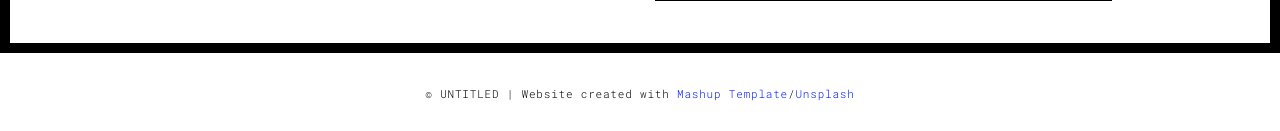
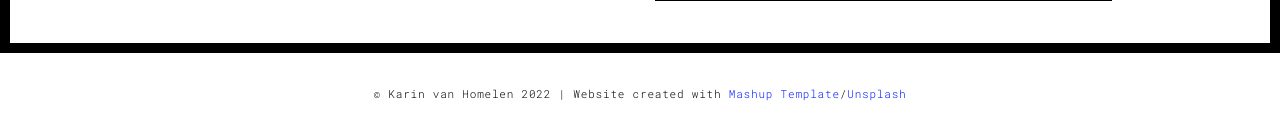
Before and after one commit to KarinvanHo/portfolio, a Flask app: page /about.html in a window 1280 px wide. Shown: the part 747-878 px from the top of the page. Run offline with Flask 2, Linux system fonts and the light colour scheme; some libraries are stand-ins or nearby versions.

Commit message:
auto-update year in html footer

```diff
--- a/server.py
+++ b/server.py
@@ -1,5 +1,6 @@
 from flask import Flask, render_template, request, redirect
 import csv
+from datetime import datetime
 
 app = Flask(__name__)
 
--- a/templates/about.html
+++ b/templates/about.html
@@ -90,7 +90,7 @@
   <div class="container">
     <div class="row">
       <div class="col-xs-12">
-        <p>© UNTITLED | Website created with <a href="http://www.mashup-template.com/" title="Create website with free html template">Mashup Template</a>/<a href="https://www.unsplash.com/" title="Beautiful Free Images">Unsplash</a></p>
+        <p>© Karin van Homelen <script>document.write(/\d{4}/.exec(Date())[0])</script> | Website created with <a href="http://www.mashup-template.com/" title="Create website with free html template">Mashup Template</a>/<a href="https://www.unsplash.com/" title="Beautiful Free Images">Unsplash</a></p>
       </div>
     </div>
   </div>
--- a/templates/contact.html
+++ b/templates/contact.html
@@ -122,7 +122,7 @@
   <div class="container">
     <div class="row">
       <div class="col-xs-12">
-        <p>© UNTITLED | Website created with <a href="http://www.mashup-template.com/" title="Create website with free html template">Mashup Template</a>/<a href="https://www.unsplash.com/" title="Beautiful Free Images">Unsplash</a></p>
+        <p>© Karin van Homelen <script>document.write(/\d{4}/.exec(Date())[0])</script> | Website created with <a href="http://www.mashup-template.com/" title="Create website with free html template">Mashup Template</a>/<a href="https://www.unsplash.com/" title="Beautiful Free Images">Unsplash</a></p>
       </div>
     </div>
   </div>
--- a/templates/thankyou.html
+++ b/templates/thankyou.html
@@ -74,7 +74,7 @@
   <div class="container">
     <div class="row">
       <div class="col-xs-12">
-        <p>© UNTITLED | Website created with <a href="http://www.mashup-template.com/" title="Create website with free html template">Mashup Template</a>/<a href="https://www.unsplash.com/" title="Beautiful Free Images">Unsplash</a></p>
+        <p>© Karin van Homelen <script>document.write(/\d{4}/.exec(Date())[0])</script> | Website created with <a href="http://www.mashup-template.com/" title="Create website with free html template">Mashup Template</a>/<a href="https://www.unsplash.com/" title="Beautiful Free Images">Unsplash</a></p>
       </div>
     </div>
   </div>
--- a/templates/work1.html
+++ b/templates/work1.html
@@ -104,7 +104,7 @@
   <div class="container">
     <div class="row">
       <div class="col-xs-12">
-        <p>© UNTITLED | Website created with <a href="http://www.mashup-template.com/" title="Create website with free html template">Mashup Template</a>/<a href="https://www.unsplash.com/" title="Beautiful Free Images">Unsplash</a></p>
+        <p>© Karin van Homelen <script>document.write(/\d{4}/.exec(Date())[0])</script> | Website created with <a href="http://www.mashup-template.com/" title="Create website with free html template">Mashup Template</a>/<a href="https://www.unsplash.com/" title="Beautiful Free Images">Unsplash</a></p>
       </div>
     </div>
   </div>
--- a/templates/works.html
+++ b/templates/works.html
@@ -171,7 +171,7 @@
   <div class="container">
     <div class="row">
       <div class="col-xs-12">
-        <p>© UNTITLED | Website created with <a href="http://www.mashup-template.com/" title="Create website with free html template">Mashup Template</a>/<a href="https://www.unsplash.com/" title="Beautiful Free Images">Unsplash</a></p>
+        <p>© Karin van Homelen <script>document.write(/\d{4}/.exec(Date())[0])</script> | Website created with <a href="http://www.mashup-template.com/" title="Create website with free html template">Mashup Template</a>/<a href="https://www.unsplash.com/" title="Beautiful Free Images">Unsplash</a></p>
       </div>
     </div>
   </div>
```
